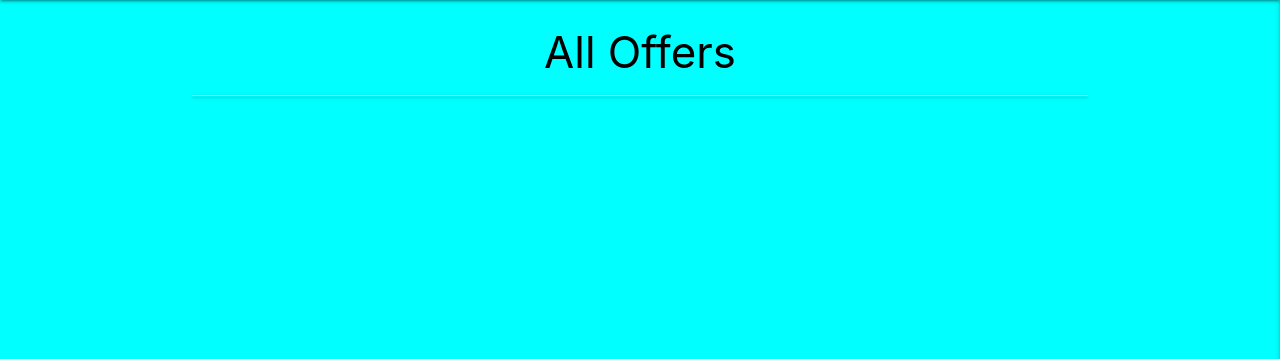
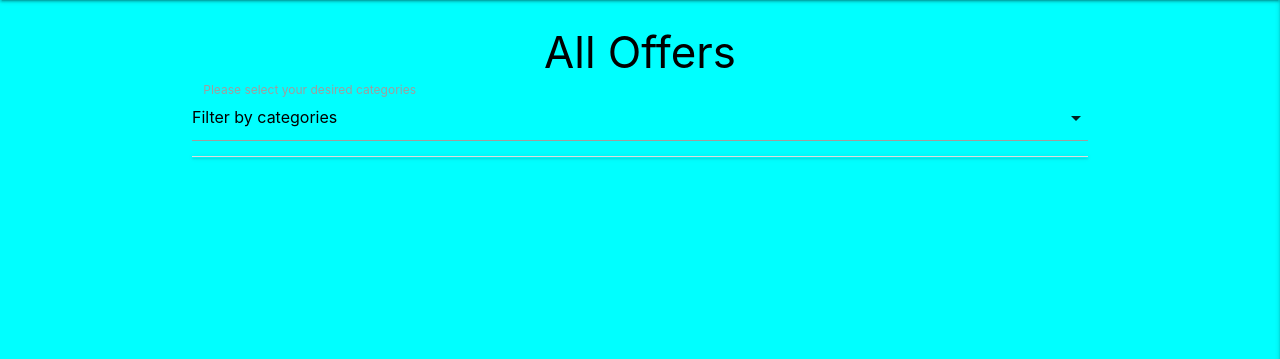
Before and after one commit to Code-Institute-Submissions/Morpheus-23-my-dutch-life_JulRseub, a Flask app: page /get_offers in a window 1280 px wide. Shown: the part 64-423 px from the top of the page. Run offline with Flask 2, Linux system fonts and the light colour scheme; data that the repository does not hold is empty; some libraries are stand-ins or nearby versions.

Commit message:
added category filter select

```diff
--- a/app.py
+++ b/app.py
@@ -20,8 +20,15 @@ mongo = PyMongo(app)
 
 @app.route("/get_offers")
 def get_offers():
+    # https://stackoverflow.com/questions/11774265/how-do-you-access-the-query-string-in-flask-routes
+
+    selected_categories = request.args.get('selected_categories', 'all')
+    print("selected_categories=" + selected_categories)
+
+    categories = list(mongo.db.categories.find())
+
     offers = list(mongo.db.offers.find())
-    return render_template("offers.html", offers=offers)
+    return render_template("offers.html", offers=offers, categories=categories)
 
 
 @app.route("/")
--- a/static/js/script.js
+++ b/static/js/script.js
@@ -44,6 +44,9 @@ $(document).ready(function(){
                   }
               });
           }
-      });
+      }).on("change", function () {
+        console.log("sdsdsdsdaaaa");
+
+    });
   }
 });
--- a/templates/offers.html
+++ b/templates/offers.html
@@ -2,6 +2,17 @@
 {% block content %}
 
 <h3 class="black-text center-align">All Offers</h3>
+
+<!-- https://stackoverflow.com/questions/30207047/how-to-get-multi-select-dropdown-in-materialize-css -->
+<div class="input-field col s12">
+    <select id="selected_categories" multiple>
+        <option value="" disabled selected>Filter by categories</option>
+        {% for category in categories %}
+            <option value="{{ category.category_name }}">{{ category.category_name }}</option>
+        {% endfor %}
+    </select>
+    <label>Please select your desired categories</label>
+</div>
 
 <ul class="collapsible">
     {% for offer in offers %}
```
